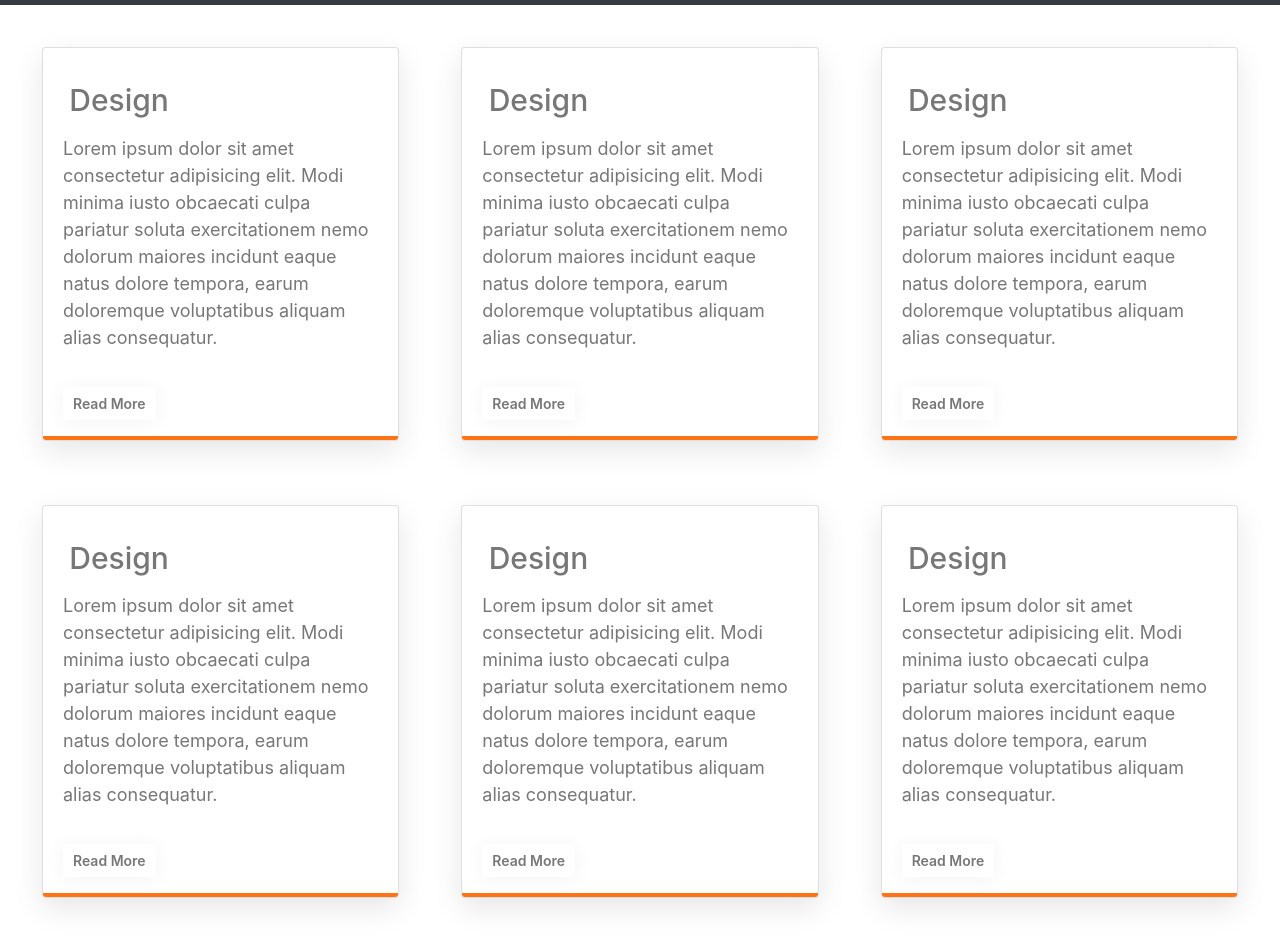
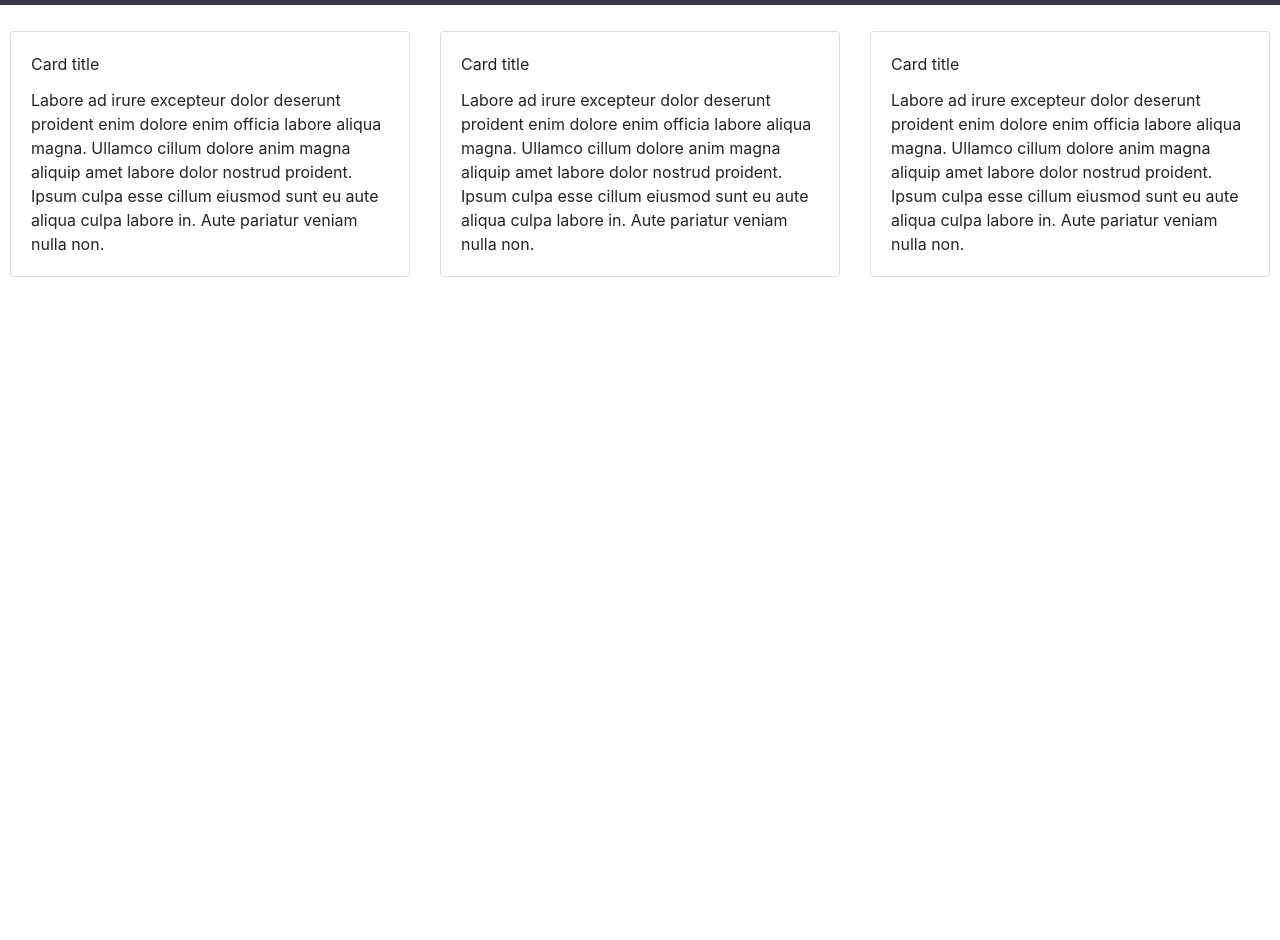
Before and after one commit to sank2000/nviktous-admin, a React app in the folder client/: page / in a window 1280 px wide. Shown: the part 59-999 px from the top of the page. After the commit the page ends 800 px from the top, so only its background shows below. Built offline with nearby package versions, Linux system fonts and the light colour scheme.

```diff
--- a/client/src/components/App.js
+++ b/client/src/components/App.js
@@ -5,7 +5,6 @@
 import Home from "./home/Home";
 import Product from "./main/Product";
 import User from "./main/User";
-import Login from "./login/Login"
 
 import Order from "./order/main";
 
@@ -21,7 +20,6 @@
 				<Switch>
 					<Route path="/" exact component={Home} />
 					<Route path="/form" exact component={NewForm} />
-					<Route path="/login" exact component={Login} />
 					<Route path="/product" exact component={Product} />
 					<Route path="/product/:itemId" exact component={ProductView} />
 					<Route path="/order/:id" exact component={Order} />
--- a/client/src/components/home/Cards.css
+++ b/client/src/components/home/Cards.css
@@ -1,69 +1,3 @@
-.card {
-    position: relative;
-    margin: 1rem;
-    box-shadow: 0 10px 30px rgba(0, 0, 0, 0.1);
-    overflow: hidden;
-}
-
-.card:before {
-    content: "";
-    position: absolute;
-    left: 0;
-    bottom: calc(-100% + 4px);
-    width: 100%;
-    height: 100%;
-    background: #FF7315;
-    z-index: 1;
-    transition: 0.5s ease-in-out;
-}
-
-.card:hover:before {
-    bottom: 0;
-}
-
-.card div {
-    position: relative;
-    z-index: 2;
-}
-
-.card div h2 {
-    margin-bottom: 10px;
-    font-size: 30px;
-    transition: 0.5s;
-    color: #777;
-}
-
-.card div p {
-    font-size: 18px;
-    transition: 0.5s;
-    color: #777;
-}
-
-.card div a {
-    margin-top: 20px;
-    font-size: 14px;
-    display: inline-block;
-    text-decoration: none;
-    transition: 0.5s;
-    background: #fff;
-    color: #777;
-    padding: 6px 10px;
-    font-weight: 600;
-    box-shadow: 0 2px 20px rgba(0, 0, 0, 0.05);
-}
-
-.card:hover div h2,
-.card:hover div p {
-  color: #fff;
-}
-
-.row {
+.card-column {
     padding: 1rem;
 }
-
-@media(min-width:768px) and (max-width:992px){
-    .col-middle {
-        margin-left: 28%;
-        margin-right: 20%;
-    }
-}
--- a/client/src/components/home/Cards.js
+++ b/client/src/components/home/Cards.js
@@ -1,103 +1,24 @@
 import React from 'react'
-import {Card, CardBody} from 'reactstrap';
+import TopCard from './home-components/TopCard'
 import './Cards.css'
 import Row from 'reactstrap/lib/Row';
 import Col from 'reactstrap/lib/Col';
 
 function Cards() {
     return (
-
         <div className="cards">
 			<Row>
-				<Col lg="4" md="6" sm="4">
-					<Card>
-						<CardBody>
-						<h2>Design</h2>
-						<p>
-						Lorem ipsum dolor sit amet consectetur adipisicing elit. Modi
-						minima iusto obcaecati culpa pariatur soluta exercitationem
-						nemo dolorum maiores incidunt eaque natus dolore tempora,
-						earum doloremque voluptatibus aliquam alias consequatur.
-						</p>
-						<a href="/">Read More</a>
-						</CardBody>
-					</Card>
+				<Col className="card-column" sm="4">
+					<TopCard />
 				</Col>
-				<Col lg="4" md="6" sm="4">
-					<Card>
-						<CardBody>
-						<h2>Design</h2>
-						<p>
-						Lorem ipsum dolor sit amet consectetur adipisicing elit. Modi
-						minima iusto obcaecati culpa pariatur soluta exercitationem
-						nemo dolorum maiores incidunt eaque natus dolore tempora,
-						earum doloremque voluptatibus aliquam alias consequatur.
-						</p>
-						<a href="/">Read More</a>
-						</CardBody>
-					</Card>
+				<Col className="card-column" sm="4">
+					<TopCard />
 				</Col>
-				<Col className="col-middle" lg="4" md="6" sm="4">
-					<Card>
-						<CardBody>
-						<h2>Design</h2>
-						<p>
-						Lorem ipsum dolor sit amet consectetur adipisicing elit. Modi
-						minima iusto obcaecati culpa pariatur soluta exercitationem
-						nemo dolorum maiores incidunt eaque natus dolore tempora,
-						earum doloremque voluptatibus aliquam alias consequatur.
-						</p>
-						<a href="/">Read More</a>
-						</CardBody>
-					</Card>
-				</Col>
-			</Row>
-			<Row>
-				<Col lg="4" md="6" sm="4">
-					<Card>
-						<CardBody>
-						<h2>Design</h2>
-						<p>
-						Lorem ipsum dolor sit amet consectetur adipisicing elit. Modi
-						minima iusto obcaecati culpa pariatur soluta exercitationem
-						nemo dolorum maiores incidunt eaque natus dolore tempora,
-						earum doloremque voluptatibus aliquam alias consequatur.
-						</p>
-						<a href="/">Read More</a>
-						</CardBody>
-					</Card>
-				</Col>
-				<Col lg="4" md="6" sm="4">
-					<Card>
-						<CardBody>
-						<h2>Design</h2>
-						<p>
-						Lorem ipsum dolor sit amet consectetur adipisicing elit. Modi
-						minima iusto obcaecati culpa pariatur soluta exercitationem
-						nemo dolorum maiores incidunt eaque natus dolore tempora,
-						earum doloremque voluptatibus aliquam alias consequatur.
-						</p>
-						<a href="/">Read More</a>
-						</CardBody>
-					</Card>
-				</Col>
-				<Col className="col-middle" lg="4" md="6" sm="4">
-					<Card>
-						<CardBody>
-						<h2>Design</h2>
-						<p>
-						Lorem ipsum dolor sit amet consectetur adipisicing elit. Modi
-						minima iusto obcaecati culpa pariatur soluta exercitationem
-						nemo dolorum maiores incidunt eaque natus dolore tempora,
-						earum doloremque voluptatibus aliquam alias consequatur.
-						</p>
-						<a href="/">Read More</a>
-						</CardBody>
-					</Card>
+				<Col className="card-column" sm="4">
+					<TopCard />
 				</Col>
 			</Row>
 		</div>
-
     )
 }
 
```
